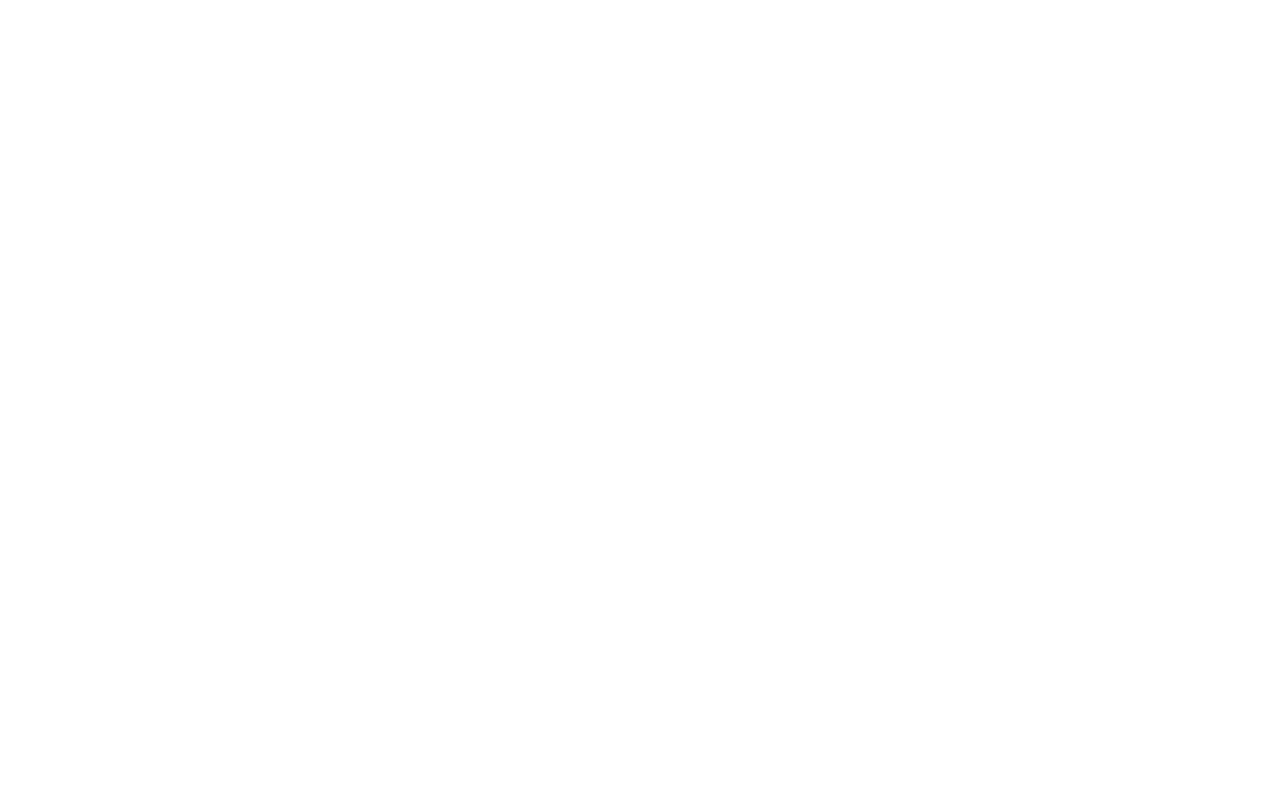
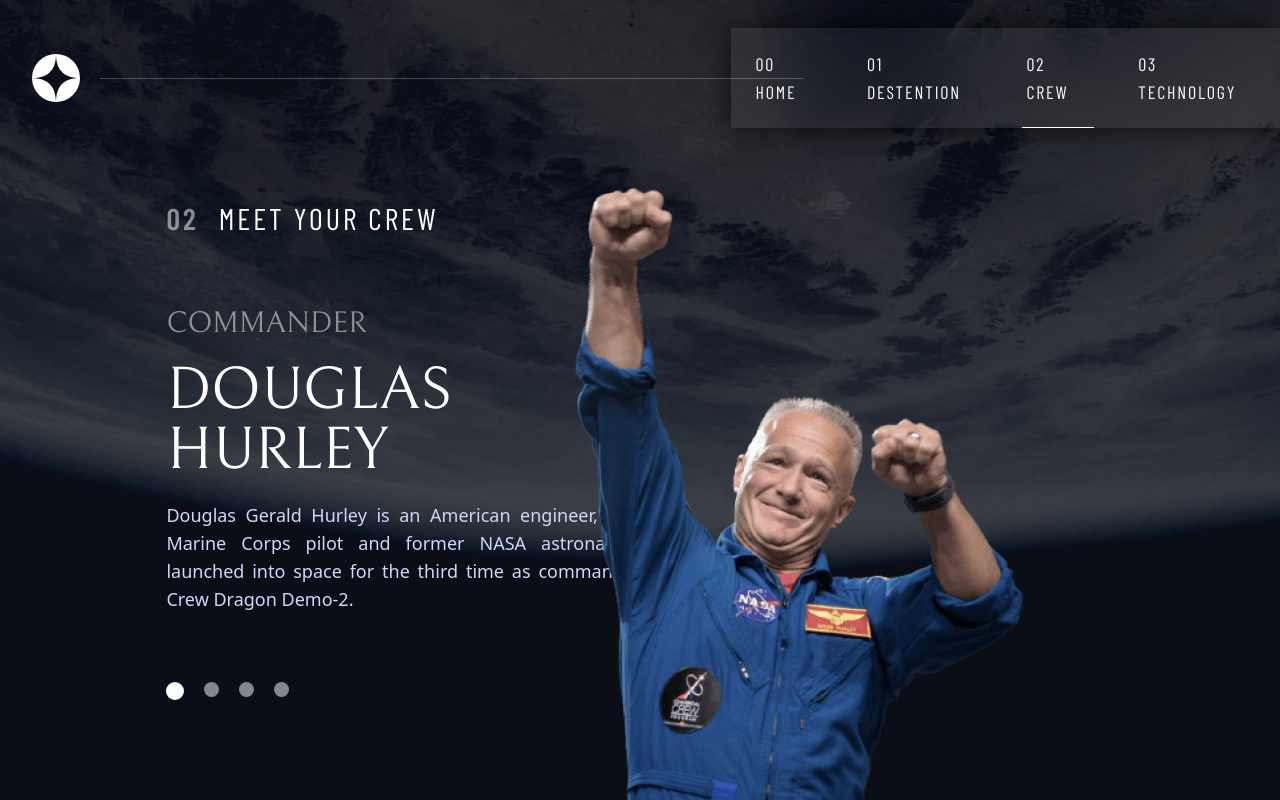
Before and after one commit to MahdiSadeghi26/Space-Toursim-multiPage, a Vue app: page /crew in a window 1280 px wide. Built offline with nearby package versions, Linux system fonts and the light colour scheme.

Commit message:
crew cmp bg and content added + classes

```diff
--- a/src/style.css
+++ b/src/style.css
@@ -15,3 +15,9 @@
 .activePlant {
   @apply border-white border-b-2;
 }
+.crewButton{
+  @apply rounded-full w-[15px] h-[15px] bg-white bg-opacity-50
+}
+.crewButtonActive{
+  @apply bg-white bg-opacity-100 w-[18px] h-[18px]
+}
--- a/src/views/Crew/CrewApp.vue
+++ b/src/views/Crew/CrewApp.vue
@@ -1,5 +1,39 @@
+<script setup>
+import NavMenu from '@/components/NavMenu.vue'
+</script>
 <template>
-    <div>
-
+    <div
+        class=" overflow-hidden lg:bg-[url('/images/crew/background-crew-desktop.jpg')] md:bg-[url('/images/crew/background-crew-tablet.jpg')] :bg-[url('/images/crew/background-crew-mobile.jpg')] h-screen w-full bg-fixed bg-center bg-cover bg-no-repeat">
+        <!-- navbar -->
+        <!-- content navbar -->
+        <NavMenu></NavMenu>
+        <div class="lg:max-w-[65%] lg:h-[70%] flex lg:mt-10 justify-center  items-end   ">
+            <!-- (left) title and descripiton + carousel -->
+            <div class="flex flex-col justify-between w-[60%]  lg:h-[500px]">
+                <!-- title -->
+                <div class="w-full"><span
+                        class=" text-white text-opacity-50 tracking-widest font-BarlowSemiBold lg:text-3xl lg:mr-5 ">02</span>
+                    <p class="text-white inline font-BarlowRegular text-3xl tracking-widest">MEET YOUR CREW</p>
+                </div>
+                <!-- desc -->
+                <div class="flex gap-5 flex-col lg:w-full">
+                    <!-- grade or post -->
+                    <p class="text-white text-opacity-50 text-3xl font-BellefairRegular uppercase">Commander</p>
+                    <p class="uppercase font-BellefairRegular text-white lg:text-6xl">Douglas Hurley</p>
+                    <!-- description -->
+                    <p class="text-[#d0d6f9] lg:text-lg text-justify w-[500px]">Douglas Gerald Hurley is an American
+                        engineer, former Marine Corps pilot and former NASA astronaut.
+                        He launched into space for the third time as commander of Crew Dragon Demo-2.</p>
+                </div>
+                <!-- buttons -->
+                <div class="flex lg:gap-5">
+                    <button class="crewButton crewButtonActive"></button>
+                    <button class="crewButton"></button>
+                    <button class="crewButton"></button>
+                    <button class="crewButton"></button>
+                </div>
+            </div>
+        </div>
+        <div class="absolute right-[20%] bottom-0 w-[450px] "><img src="/images/crew/image-douglas-hurley.png" alt=""></div>
     </div>
 </template>
```
